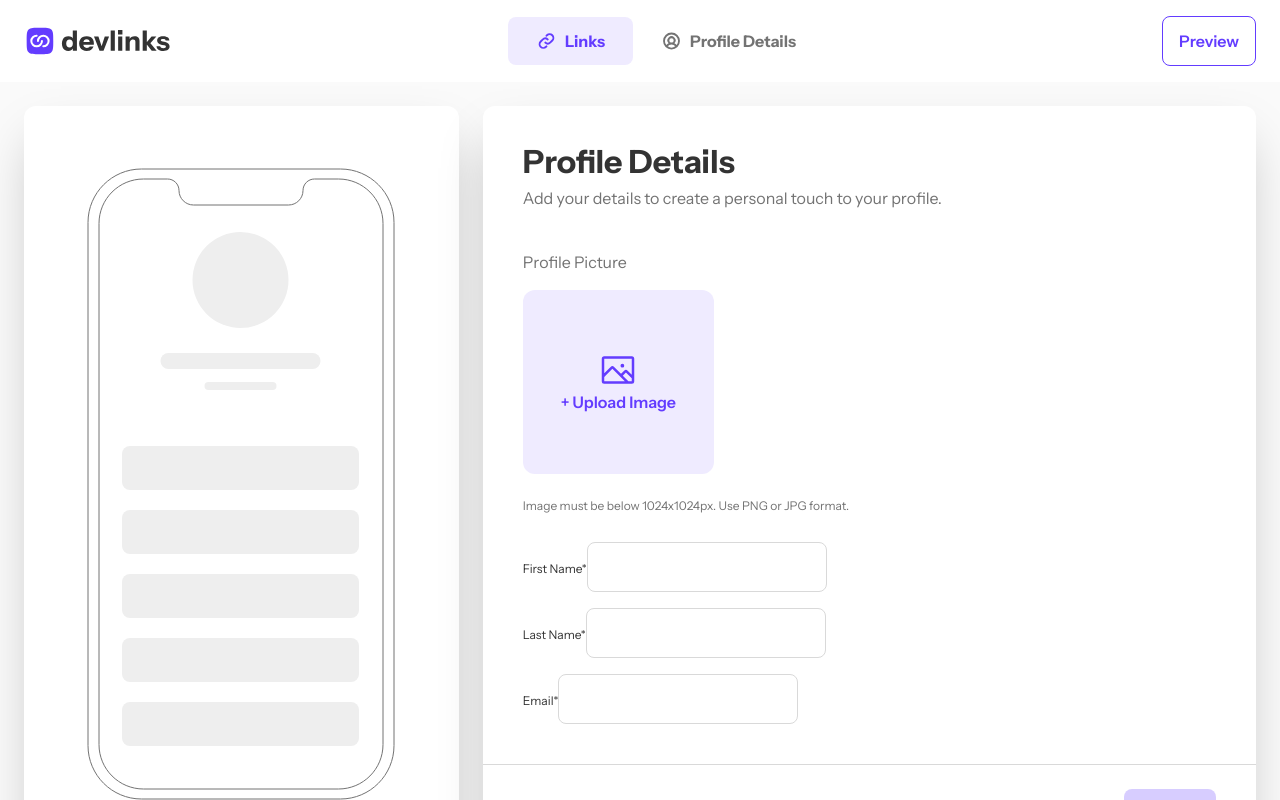
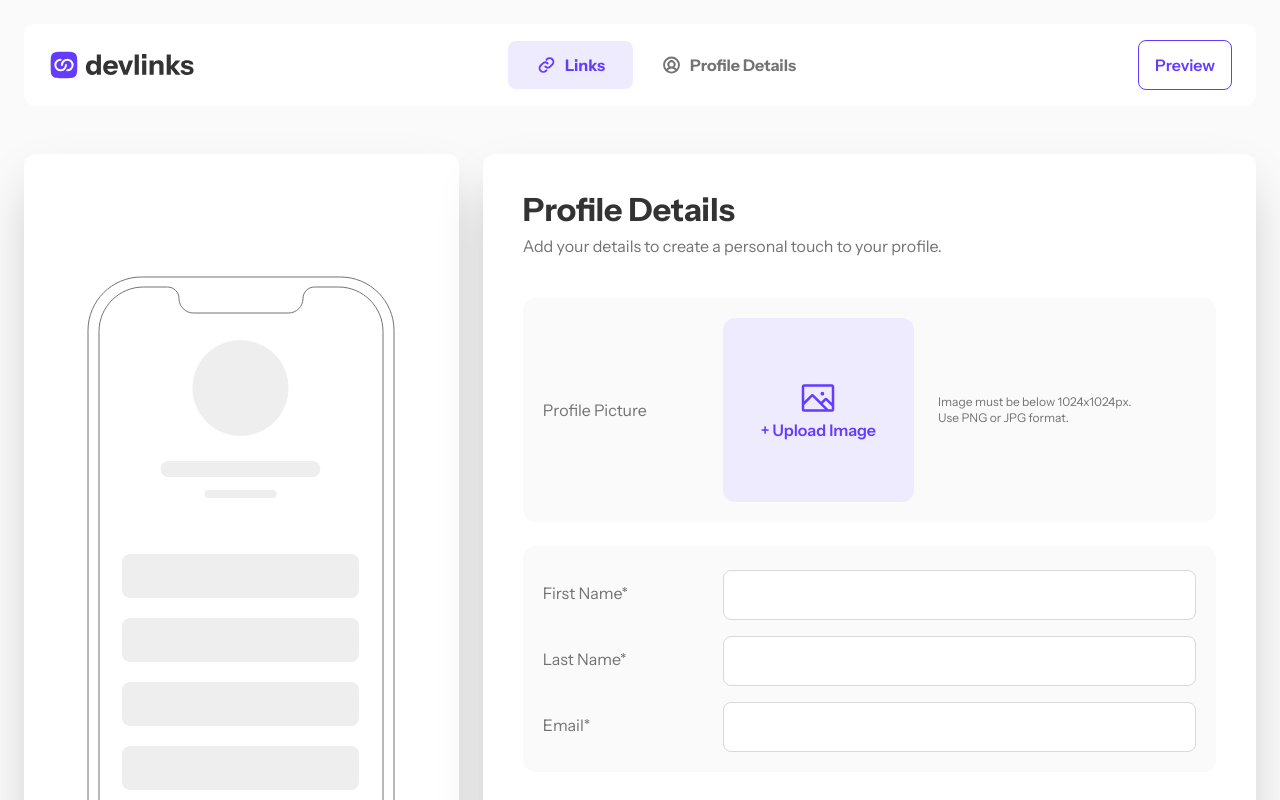
Before and after one commit to David-Henery4/Link-Share, a Next.js app: page / in a window 1280 px wide. Shown: the top 800 px of the page. Built offline with nearby package versions, Linux system fonts and the light colour scheme.

Commit message:
profile-details-section-tablet-responsive

```diff
--- a/src/app/layout.tsx
+++ b/src/app/layout.tsx
@@ -14,7 +14,9 @@ export default function RootLayout({
 }>) {
   return (
     <html lang="en" className={`${instrumentSans.variable}`}>
-      <body className={`font-instrumentSans bg-lightGrey`}>{children}</body>
+      <body className={`font-instrumentSans bg-lightGrey`}>
+        {children}
+      </body>
     </html>
   );
 }
--- a/src/app/page.tsx
+++ b/src/app/page.tsx
@@ -1,6 +1,6 @@
 import {
   Navbar,
-  // LinksSection,
+  LinksSection,
   ProfileSection,
   MobilePreviewSection,
   SaveButton
--- a/src/components/Navbar.tsx
+++ b/src/components/Navbar.tsx
@@ -1,11 +1,15 @@
 import { NavLogo, Tab } from "./nav-comps";
 import Button from "./reusable/Button";
-import { LinksTabIcon, PreviewEyeIcon, ProfileDetailsHeaderIcon } from "./icons";
-
+import {
+  LinksTabIcon,
+  PreviewEyeIcon,
+  ProfileDetailsHeaderIcon,
+} from "./icons";
 
 const Navbar = () => {
   return (
-    <nav className="px-6 py-4 w-full flex justify-between items-center bg-white">
+    <nav className="w-full mediumTablet:p-6">
+      <div className="w-full px-6 py-4 flex justify-between items-center bg-white mediumTablet:rounded-xl">
         <NavLogo />
         <div className="w-full flex justify-center items-center">
           <Tab label="links" isActive={true}>
@@ -17,8 +21,11 @@ const Navbar = () => {
         </div>
         <Button buttonType="secondary" size="secondarySmall">
           <PreviewEyeIcon />
-        <span className="text-base font-semibold hidden tablet:block">Preview</span>
+          <span className="text-base font-semibold hidden tablet:block">
+            Preview
+          </span>
         </Button>
+      </div>
     </nav>
   );
 };
--- a/src/components/ProfileSection.tsx
+++ b/src/components/ProfileSection.tsx
@@ -3,12 +3,12 @@ import ProfileForm from "./profile-section-comps/ProfileForm";
 
 const ProfileSection = () => {
   return (
-    <section className="w-full p-6 lgMob:p-10">
+    <section className="w-full p-6 lgMob:p-10 mediumTablet:pb-40">
       <HeaderSection
         description="Add your details to create a personal touch to your profile."
         title="Profile Details"
       />
-      <ProfileForm/>
+      <ProfileForm />
     </section>
   );
 }
--- a/src/components/SaveButton.tsx
+++ b/src/components/SaveButton.tsx
@@ -2,12 +2,12 @@ import Button from "./reusable/Button";
 
 const SaveButton = () => {
   return (
-    <div className="w-full mt-auto border-t border-border p-4 lgMob:py-6 lgMob:px-10 tablet:flex tablet:justify-end">
+    <div className="w-full mt-auto border-t border-border p-4 lgMob:py-6 lgMob:px-10 mediumTablet:flex mediumTablet:justify-end">
       <Button
         disabled={true} // temp obvs
         buttonType="primary"
         size="large"
-        className="tablet:w-auto target:ml-auto"
+        className="mediumTablet:w-auto target:ml-auto"
       >
         Save
       </Button>
--- a/src/components/profile-section-comps/ProfileForm.tsx
+++ b/src/components/profile-section-comps/ProfileForm.tsx
@@ -4,7 +4,7 @@ const ProfileForm = () => {
   return (
     <form className="w-full mt-10">
       <ProfileImageUpload />
-      <div className="w-full mt-6 grid gap-3">
+      <div className="w-full mt-6 grid gap-3 p-5 bg-lightGrey rounded-xl">
         <Input id="first-name" label="First Name" />
         <Input id="last-name" label="Last Name" />
         <Input id="email" label="Email" />
--- a/src/components/profile-section-comps/form-comps/Input.tsx
+++ b/src/components/profile-section-comps/form-comps/Input.tsx
@@ -5,9 +5,19 @@ interface InputTypes {
 
 const Input = ({ id, label }: InputTypes) => {
   return (
-    <div className="w-full">
-      <label className="text-xs text-darkGrey font-normal" htmlFor={id}>{label}*</label>
-      <input type="text" id={id} name={id} className="rounded-lg mt-1 px-4 py-3 border border-border bg-white outline-none text-darkGrey text-base font-normal" />
+    <div className="w-full smallTablet:gap-10 smallTablet:grid smallTablet:grid-cols-formColumns">
+      <label
+        className="text-xs text-darkGrey font-normal smallTablet:text-base smallTablet:text-grey smallTablet:inline-flex smallTablet:justify-start smallTablet:items-center"
+        htmlFor={id}
+      >
+        {label}*
+      </label>
+      <input
+        type="text"
+        id={id}
+        name={id}
+        className="w-full rounded-lg mt-1 px-4 py-3 border border-border bg-white outline-none text-darkGrey text-base font-normal"
+      />
     </div>
   );
 };
--- a/src/components/profile-section-comps/form-comps/ProfileImageUpload.tsx
+++ b/src/components/profile-section-comps/form-comps/ProfileImageUpload.tsx
@@ -3,12 +3,12 @@ import { UploadImageIcon } from "../../icons";
 
 const ProfileImageUpload = () => {
   return (
-    <div className="w-full flex flex-col justify-start items-start gap-4">
-      <label htmlFor="imageFile" className="text-grey text-base font-normal">
+    <div className="w-full grid gap-4 p-5 bg-lightGrey rounded-xl smallTablet:gap-10 smallTablet:grid-cols-formColumns">
+      <label htmlFor="imageFile" className="text-grey text-base font-normal tablet:inline-flex tablet:justify-start tablet:items-center">
         Profile Picture
       </label>
-      <div className="flex flex-col justify-start items-start gap-6">
-        <div className="relative px-[38px] py-[60px] rounded-xl bg-purpleLight text-purple font-semibold inline-flex flex-col justify-center items-center">
+      <div className="flex flex-col justify-start items-start gap-6 tablet:flex-row tablet:items-center">
+        <div className="text-center relative px-[38px] py-[60px] rounded-xl bg-purpleLight text-purple font-semibold inline-flex flex-col justify-center items-center">
           <span>
             <UploadImageIcon />
           </span>
@@ -20,7 +20,7 @@ const ProfileImageUpload = () => {
             accept="image/*"
           />
         </div>
-        <BaseText size="small">
+        <BaseText size="small" className="max-w-[215px]">
           Image must be below 1024x1024px. Use PNG or JPG format.
         </BaseText>
       </div>
--- a/tailwind.config.ts
+++ b/tailwind.config.ts
@@ -10,11 +10,15 @@ const config: Config = {
     screens: {
       lgMob: "29.6875em", // 475px
       smallTablet: "36.25em", // 580px
+      mediumTablet: "42.1875em", // 675px
       tablet: "46.25em", // 740px
       laptop: "66.25em", // 1060px
     },
     fontFamily: {
       instrumentSans: ["var(--font-instrument-sans)", "sans-serif"],
+    },
+    gridTemplateColumns: {
+      formColumns: "140px 1fr",
     },
     colors: {
       purple: "#633CFF",
```
Lines whose indentation alone changed are shown as unchanged.
